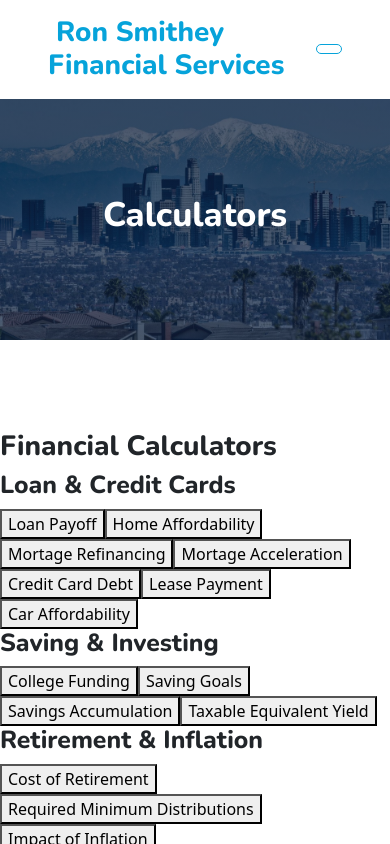
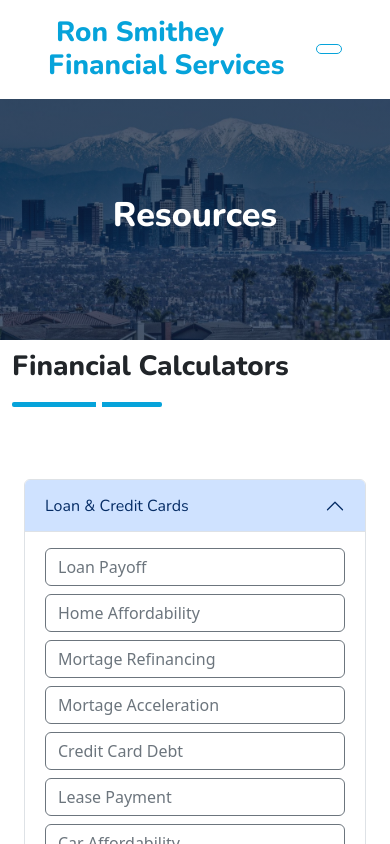
Before and after one commit to AidSucks/CSC131-Website, a Next.js app: page /resources/calculators in a window 390 px wide. Shown: the top 844 px of the page. Built offline with nearby package versions, Linux system fonts and the light colour scheme.

Commit message:
style calcs with react bootstrap

```diff
--- a/src/app/(home)/resources/calculators/page.tsx
+++ b/src/app/(home)/resources/calculators/page.tsx
@@ -3,14 +3,16 @@
 import PageTitle from "@/app/components/home/PageTitle";
 import CalculatorSelector from "@/app/components/home/calculator/CalculatorSelector";
 
-export default function CalculatorsPage() {
+export default function Page() {
   return (
-    <>
-      <PageTitle title={"Calculators"}/>
-      <h1>
-        Financial Calculators
-      </h1>
-      <CalculatorSelector />
-    </>
+    <div>
+      <PageTitle title="Resources" />
+      <div className="container">
+        <div style={{ marginTop: '-80px' }} className="section-title position-relative pb-3 mb-5">
+          <h1 className="mt-0">Financial Calculators</h1>
+        </div>
+        <CalculatorSelector />
+      </div>
+    </div>
   );
 }
--- a/src/app/components/home/calculator/CalculatorSelector.tsx
+++ b/src/app/components/home/calculator/CalculatorSelector.tsx
@@ -1,6 +1,7 @@
 'use client';
 
 import React, { useState } from "react";
+import { Accordion, Card, Button } from "react-bootstrap";
 import CalculatorField from "./calculatorField";
 import calculatorData from "../data/calculatorData.json";
 
@@ -60,25 +61,39 @@ const CalculatorSelector = () => {
   const selectedData = calculatorData.find((calc) => calc.id === selectedCalc);
 
   return (
-    <div>
-      {calculators.map((calculator) => (
-        <div key={calculator.id}>
-          <h2>{calculator.title}</h2>
-          <div>
-            {calculator.calcs.map((calc, index) => (
-              <button
-                key={calc}
-                onClick={() => setSelectedCalc(calculator.keys[index])}
-              >
-                {calc}
-              </button>
+    <div className="container py-4">
+      <div className="row">
+        <div className="col-md-4">
+          <Accordion defaultActiveKey="0">
+            {calculators.map((category, idx) => (
+              <Accordion.Item eventKey={String(idx)} key={category.id}>
+                <Accordion.Header>{category.title}</Accordion.Header>
+                <Accordion.Body>
+                  {category.calcs.map((calc, index) => (
+                    <Button
+                      key={calc}
+                      variant="outline-secondary"
+                      className="d-block mb-2 w-100 text-start"
+                      onClick={() => setSelectedCalc(category.keys[index])}
+                    >
+                      {calc}
+                    </Button>
+                  ))}
+                </Accordion.Body>
+              </Accordion.Item>
             ))}
-          </div>
+          </Accordion>
         </div>
-      ))}
-      {selectedData && (
-        <CalculatorField data={selectedData} />
-      )}
+        <div className="col-md-8">
+          {selectedData && (
+            <Card>
+              <Card.Body>
+                <CalculatorField data={selectedData} />
+              </Card.Body>
+            </Card>
+          )}
+        </div>
+      </div>
     </div>
   );
 };
--- a/src/app/components/home/calculator/calculatorField.tsx
+++ b/src/app/components/home/calculator/calculatorField.tsx
@@ -2,6 +2,7 @@
 
 import React, { useState, useEffect } from 'react';
 import * as calcFunctions from './calcFunctions';
+import { Form, Button } from 'react-bootstrap';
 
 type CalculatorFieldProps = {
   data: {
@@ -60,18 +61,28 @@ const CalculatorField = ({ data }: CalculatorFieldProps) => {
 
   return (
     <div>
-      {data.inputTitles.map((label, idx) => (
-        <input
-          key={idx}
-          type="number"
-          placeholder={label}
-          onChange={(e) => handleInputChange(e, idx)}
-        />
-      ))}
-      <button onClick={handleSubmit}>Calculate</button>
-      <div>
+      <h3>{data.title}</h3>
+      <p>{data.description}</p>
+      <Form>
+        {data.inputTitles.map((label, idx) => (
+          <Form.Group className="mb-3" controlId={`input-${idx}`} key={idx}>
+            <Form.Label>{label}</Form.Label>
+            <Form.Control
+              type="number"
+              placeholder={label}
+              onChange={(e: React.ChangeEvent<HTMLInputElement>) => handleInputChange(e, idx)}
+            />
+          </Form.Group>
+        ))}
+        <Button variant="primary" onClick={handleSubmit}>
+          Calculate
+        </Button>
+      </Form>
+      <div className="mt-3">
         {outputs.map((output, idx) => (
-          <div key={idx}>{data.outputTitles[idx]}: {output}</div>
+          <p key={idx}>
+            <strong>{data.outputTitles[idx]}:</strong> {output}
+          </p>
         ))}
       </div>
     </div>
```
